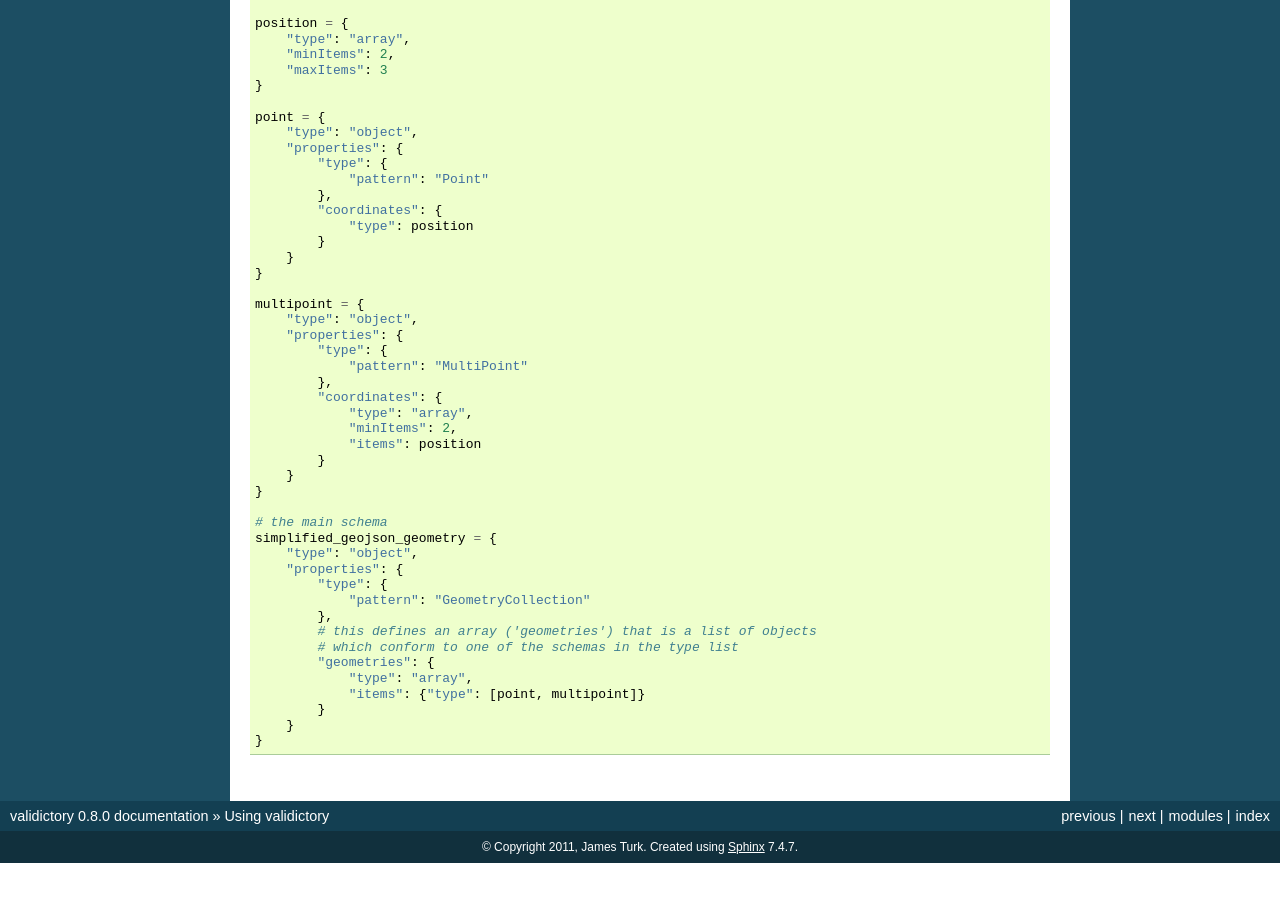
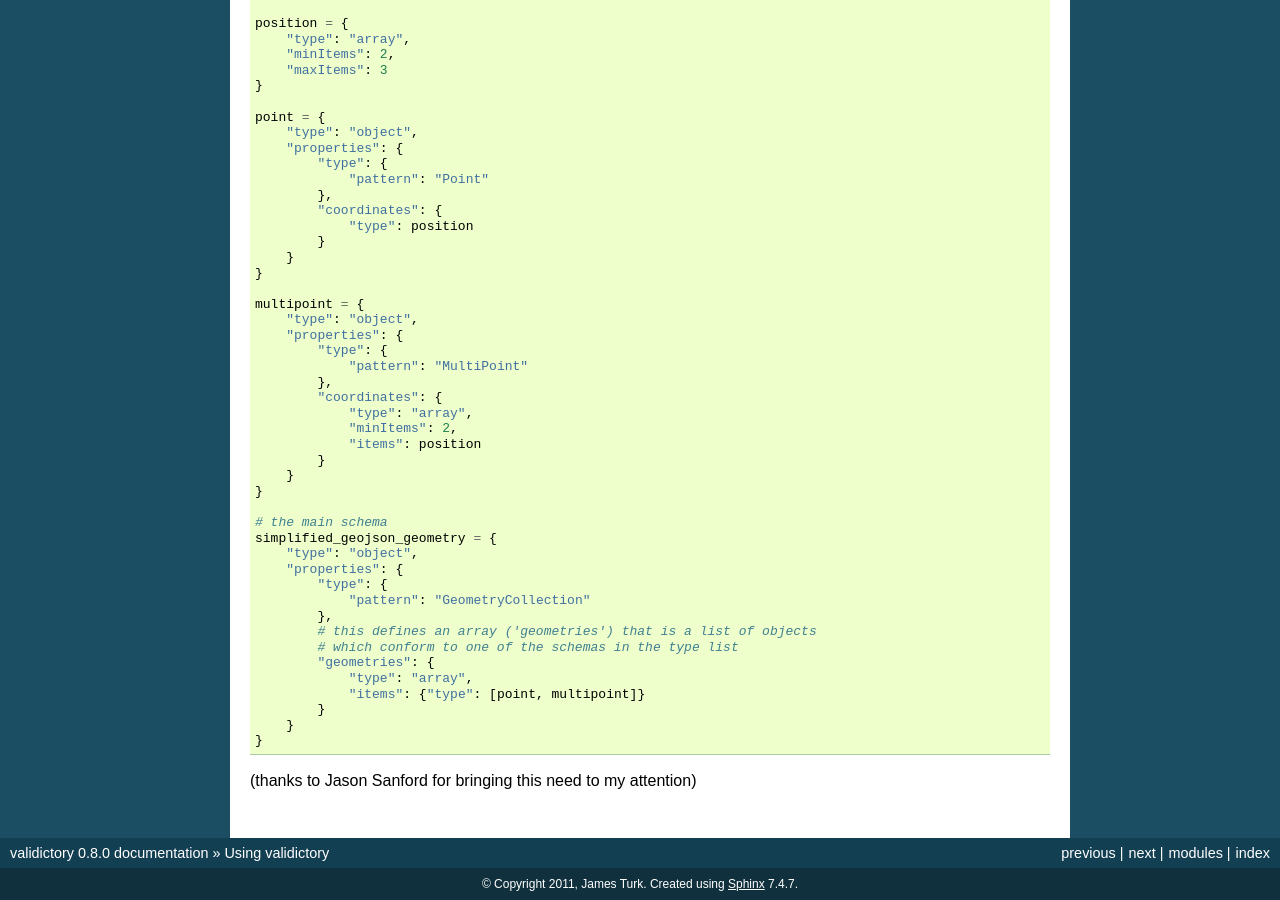
Before and after one commit to jpmckinney/validictory, a Sphinx documentation site: the page built from docs/usage.rst, in a window 1280 px wide and 900 px high, scrolled down 3818 px. Built offline with Sphinx 7.4.7, drawn with Linux system fonts in a browser that asks for light colours; before the commit the page ends 4681 px from its top, so only the background shows below that.

Commit message:
attribute Jason Sanford for his question

```diff
--- a/docs/usage.rst
+++ b/docs/usage.rst
@@ -269,3 +269,6 @@ Simplified GeoJSON example::
             }
         }
     }
+
+
+(thanks to Jason Sanford for bringing this need to my attention)
```
